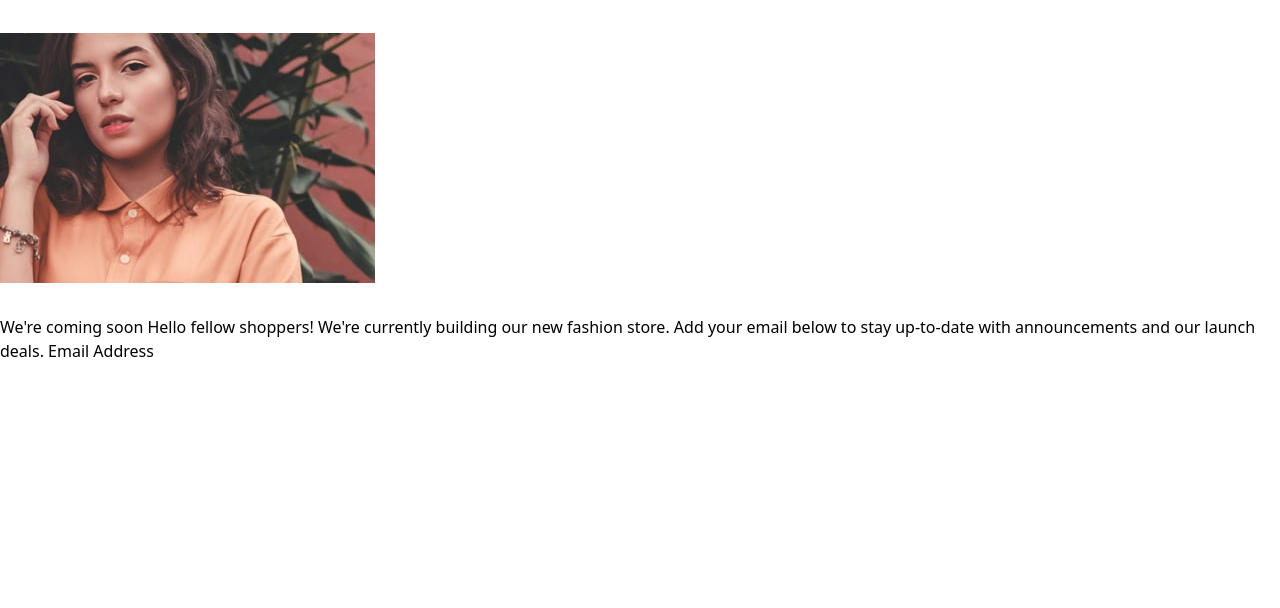
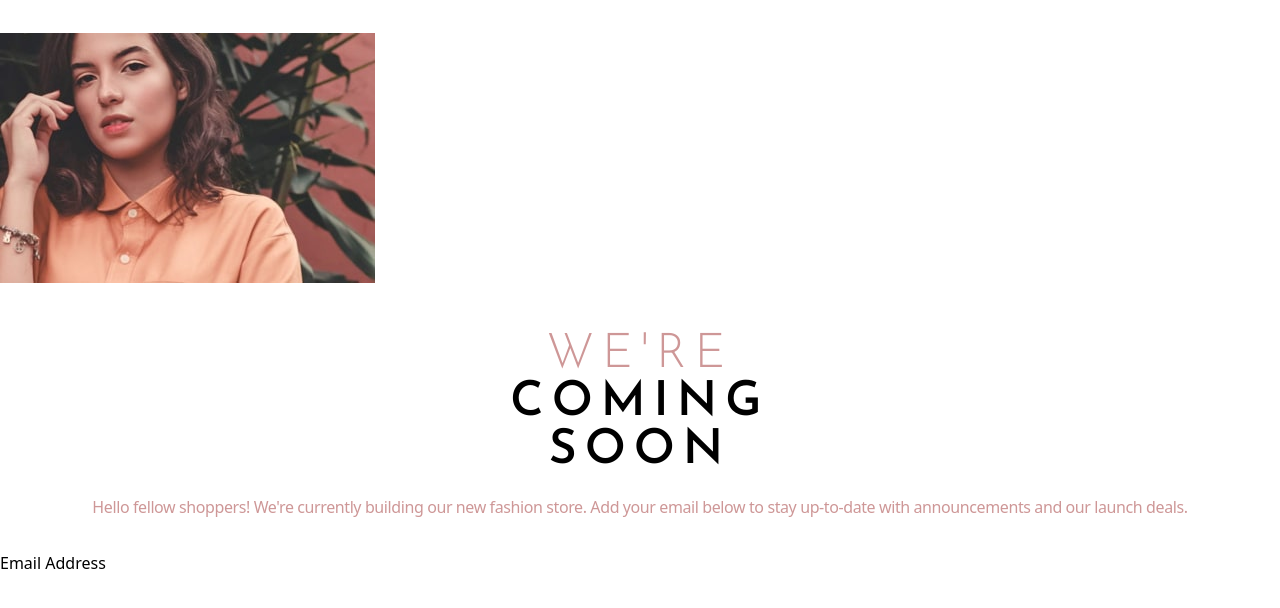
Before and after one commit to Abaljerind/base-apparel-coming-soon, a website: page index.html in a window 1280 px wide. Shown: the part 64-672 px from the top of the page. Drawn offline with Linux system fonts and the light colour scheme.

Commit message:
add title + paragraph + styles

```diff
--- a/index.html
+++ b/index.html
@@ -28,10 +28,24 @@
       <div class="hero">
         <img src="./images/hero-mobile.jpg" alt="image of the model in mobile version" />
       </div>
+
+      <!-- title -->
+      <div class="title mt-12">
+        <h1 class="text-center font-josefin text-5xl font-semibold uppercase">
+          <span class="font-light tracking-[0.5rem] text-desaturatedRed">We're</span> <span class="flex items-center justify-center tracking-[0.5rem]">coming</span>
+          <span class="tracking-[0.5rem]">soon</span>
+        </h1>
+      </div>
+
+      <!-- paragraph -->
+      <div class="paragraph mt-5 px-5">
+        <p class="text-center text-base tracking-tight text-desaturatedRed">
+          Hello fellow shoppers! We're currently building our new fashion store. Add your email below to stay up-to-date with announcements and our launch deals.
+        </p>
+      </div>
     </section>
 
-    We're coming soon Hello fellow shoppers! We're currently building our new fashion store. Add your email below to stay up-to-date with announcements and our launch deals. Email
-    Address
+    Email Address
 
     <!-- <footer>
     <p class="attribution">
```
Also changed, not shown: css/output.css.
